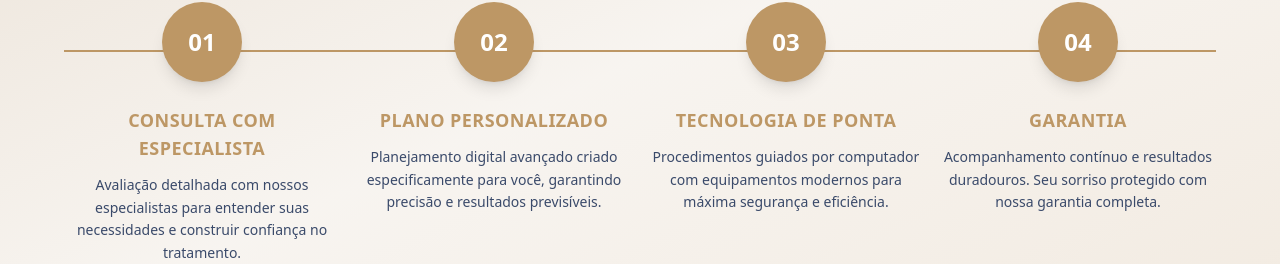
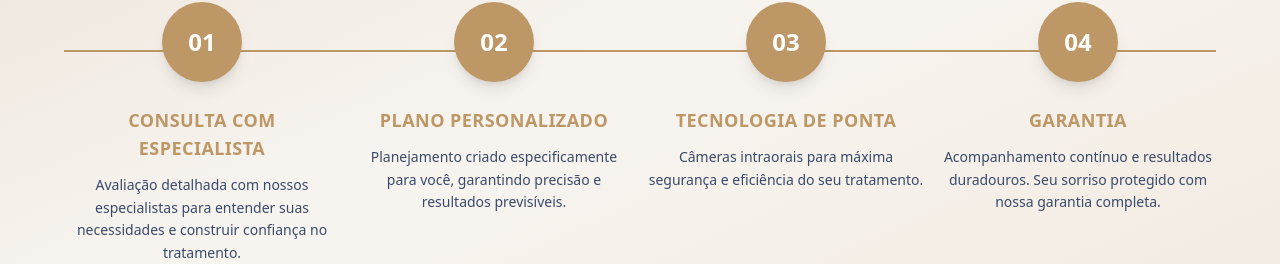
Before and after one commit to agenciabelmond/OdontoCenter, a Next.js app: page / in a window 1280 px wide. Shown: the part 1201-1465 px from the top of the page. Built offline with nearby package versions, Linux system fonts and the light colour scheme; a web font is replaced by a local one.

Commit message:
alteração do texto

```diff
--- a/components/treatment-process.tsx
+++ b/components/treatment-process.tsx
@@ -17,13 +17,13 @@ export function TreatmentProcess() {
       number: "02",
       title: "PLANO PERSONALIZADO",
       description:
-        "Planejamento digital avançado criado especificamente para você, garantindo precisão e resultados previsíveis.",
+        "Planejamento criado especificamente para você, garantindo precisão e resultados previsíveis.",
     },
     {
       number: "03",
       title: "TECNOLOGIA DE PONTA",
       description:
-        "Procedimentos guiados por computador com equipamentos modernos para máxima segurança e eficiência.",
+        "Câmeras intraorais para máxima segurança e eficiência do seu tratamento.",
     },
     {
       number: "04",
```
